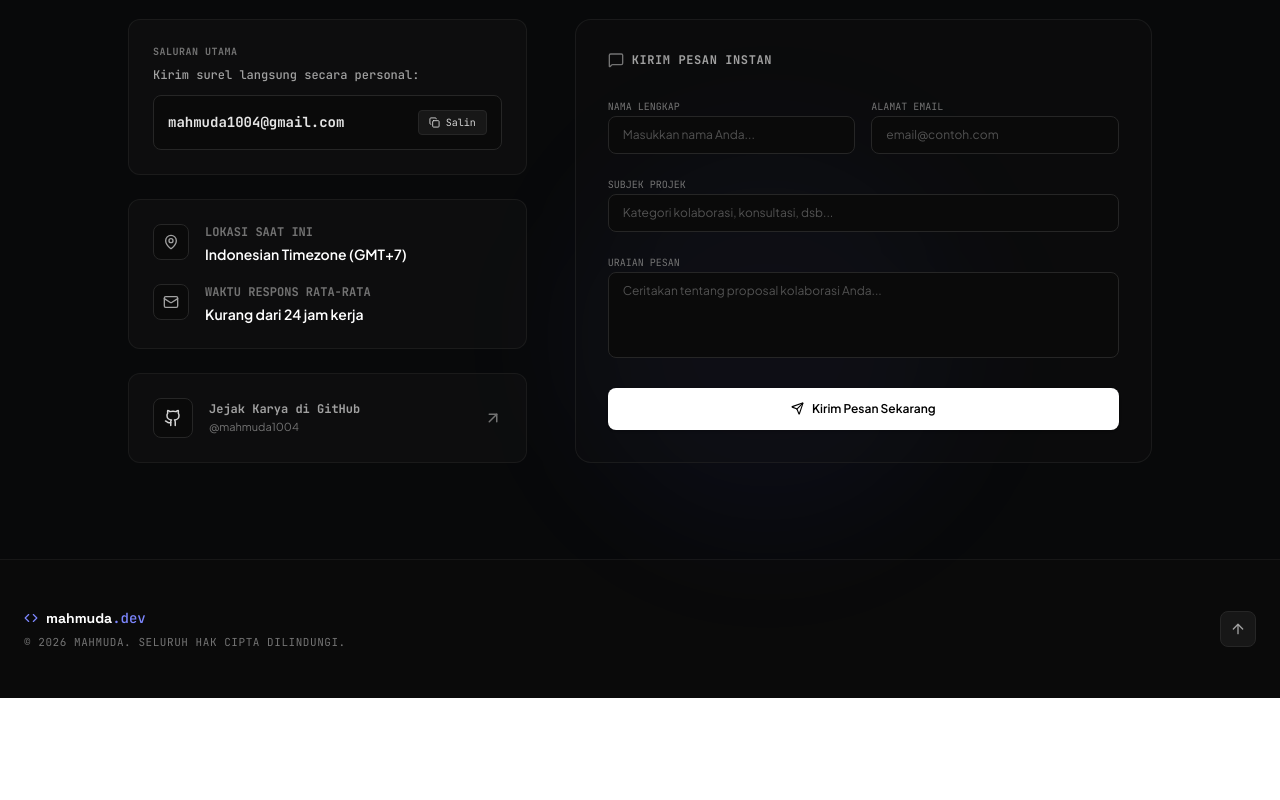
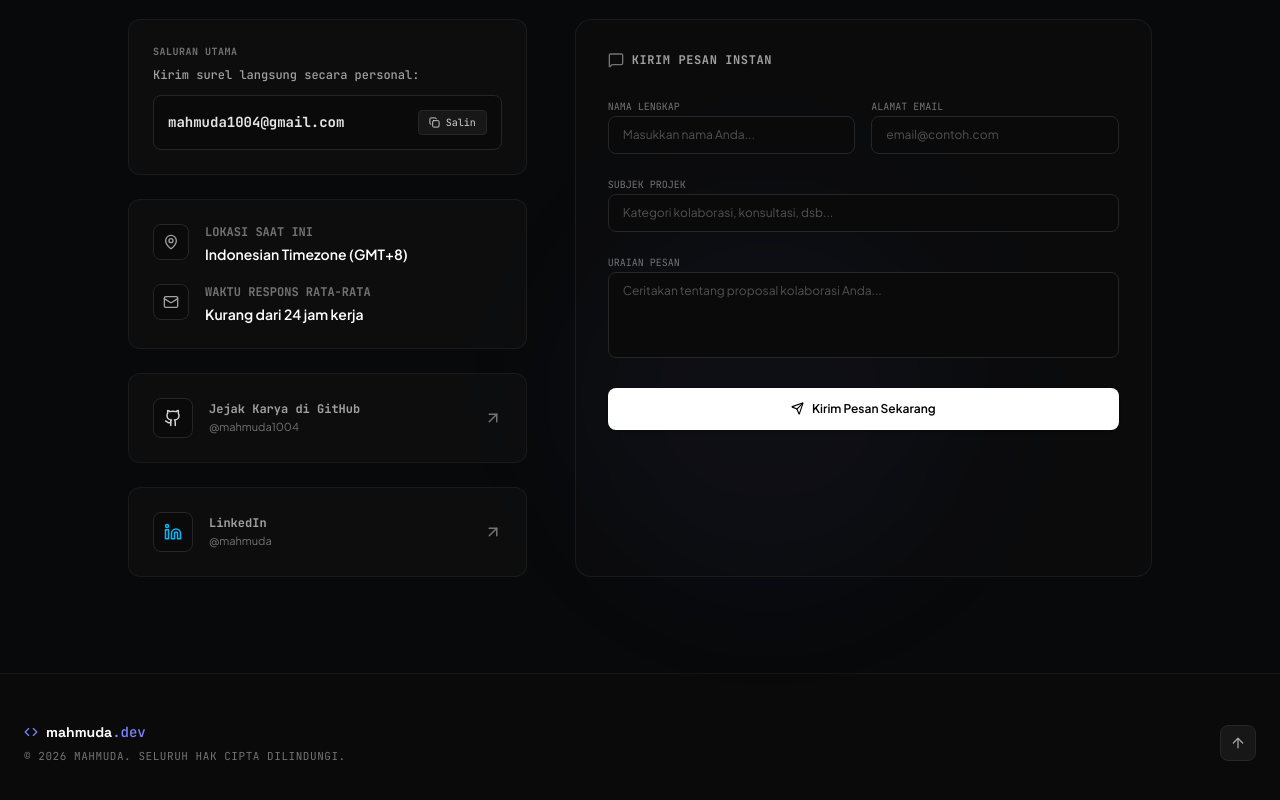
Before and after one commit to mahmuda1004/mahmuda-portofolio, a React (Vite) app: page / in a window 1280 px wide. Shown: the part 8236-9036 px from the top of the page. Before the commit the page ends 8934 px from the top, so only its background shows below. Built offline with nearby package versions, Linux system fonts and the light colour scheme; no server answers.

Commit message:
Update Contact.tsx

```diff
--- a/src/components/Contact.tsx
+++ b/src/components/Contact.tsx
@@ -1,13 +1,16 @@
 import React, { useState } from 'react';
-import { Mail, Github, MapPin, Copy, Check, Send, MessageSquare, CircleDot, ArrowUpRight } from 'lucide-react';
+import { Mail, Github, Linkedin, Download, MapPin, Copy, Check, Send, MessageSquare, CircleDot, ArrowUpRight } from 'lucide-react';
 import { motion, AnimatePresence } from 'motion/react';
 
 interface ContactProps {
   githubUrl: string;
+  linkedinUrl: string;
+  cvUrl: string;
   email: string;
 }
 
-export default function Contact({ githubUrl, email }: ContactProps) {
+export default function Contact({ githubUrl, linkedinUrl,cvUrl,
+  email, }: ContactProps) {
   const [copied, setCopied] = useState(false);
   const [formData, setFormData] = useState({ name: '', email: '', subject: '', message: '' });
   const [isSubmitting, setIsSubmitting] = useState(false);
@@ -99,7 +102,7 @@ export default function Contact({ githubUrl, email }: ContactProps) {
                   </div>
                   <div>
                     <h4 className="text-xs font-mono font-bold text-neutral-500 uppercase">Lokasi Saat Ini</h4>
-                    <p className="text-xs sm:text-sm text-white font-semibold mt-1">Indonesian Timezone (GMT+7)</p>
+                    <p className="text-xs sm:text-sm text-white font-semibold mt-1">Indonesian Timezone (GMT+8)</p>
                   </div>
                 </div>
 
@@ -133,6 +136,33 @@ export default function Contact({ githubUrl, email }: ContactProps) {
                 </div>
               </div>
               <ArrowUpRight size={18} className="text-neutral-500 group-hover:text-white group-hover:translate-x-0.5 group-hover:-translate-y-0.5 transition-all" />
+            </a>
+            {/* LinkedIn */}
+            <a
+              href={linkedinUrl}
+              target="_blank"
+              rel="noopener noreferrer"
+              className="bg-neutral-900/35 hover:bg-neutral-900/65 border border-neutral-800/55 hover:border-neutral-700 p-6 rounded-xl flex items-center justify-between gap-4 group transition-all duration-200 cursor-pointer"
+            >
+              <div className="flex items-center gap-4">
+                <div className="w-10 h-10 rounded-lg bg-neutral-950 border border-neutral-800 flex items-center justify-center text-sky-400">
+                  <Linkedin size={18} />
+                </div>
+
+                <div>
+                  <h4 className="text-xs font-mono font-bold text-neutral-400">
+                    LinkedIn
+                  </h4>
+                  <p className="text-[11px] text-neutral-500 mt-0.5">
+                    @mahmuda
+                  </p>
+                </div>
+              </div>
+
+              <ArrowUpRight
+                size={18}
+                className="text-neutral-500 group-hover:text-white group-hover:translate-x-0.5 group-hover:-translate-y-0.5 transition-all"
+              />
             </a>
           </div>
 
@@ -186,7 +216,7 @@ export default function Contact({ githubUrl, email }: ContactProps) {
                 />
               </div>
 
-              <div className="space-y-1.5ClassName">
+              <div className="space-y-1.5">
                 <label className="text-[10px] font-mono text-neutral-500 uppercase" htmlFor="message">Uraian Pesan</label>
                 <textarea
                   id="message"
```
